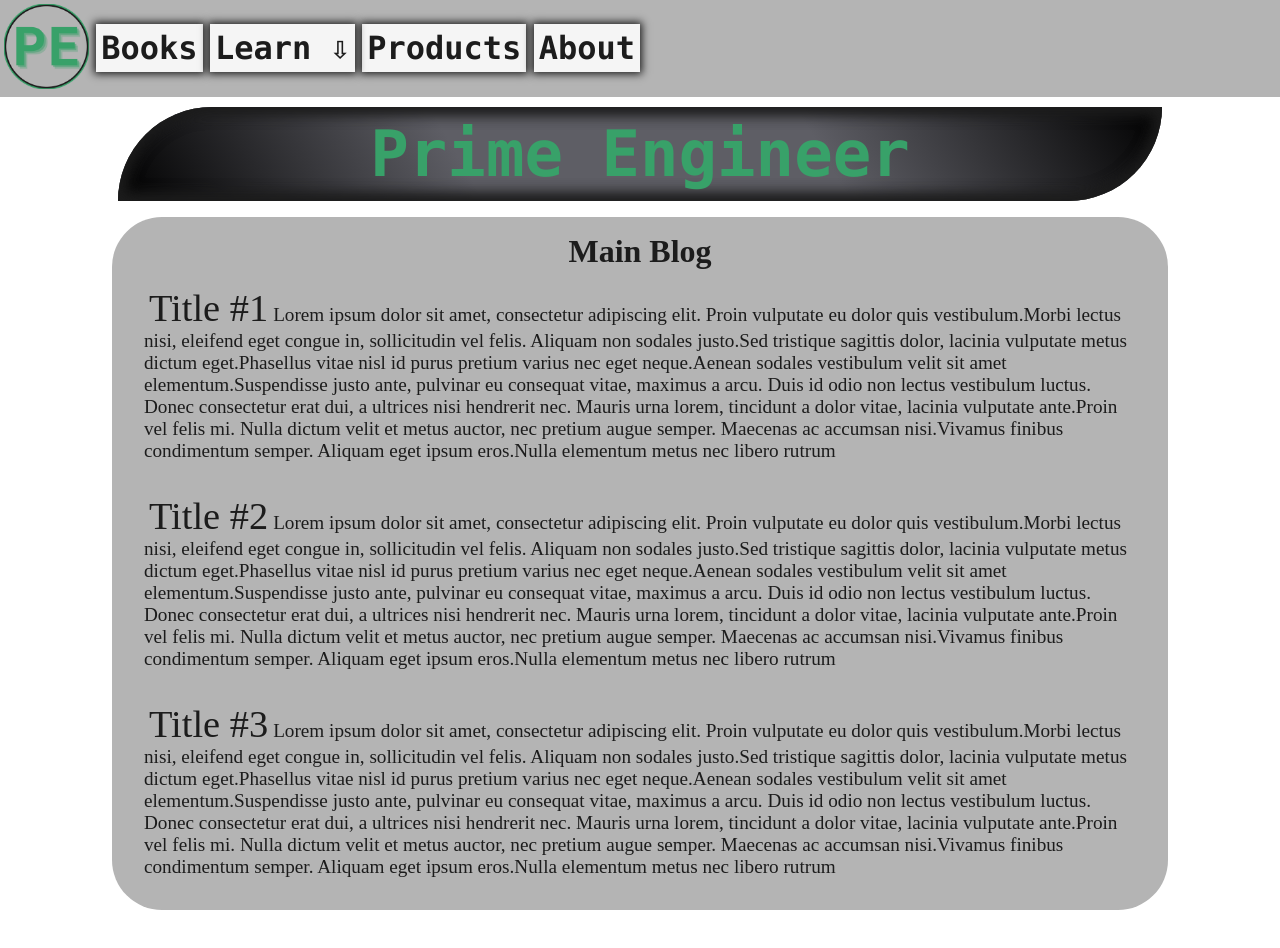
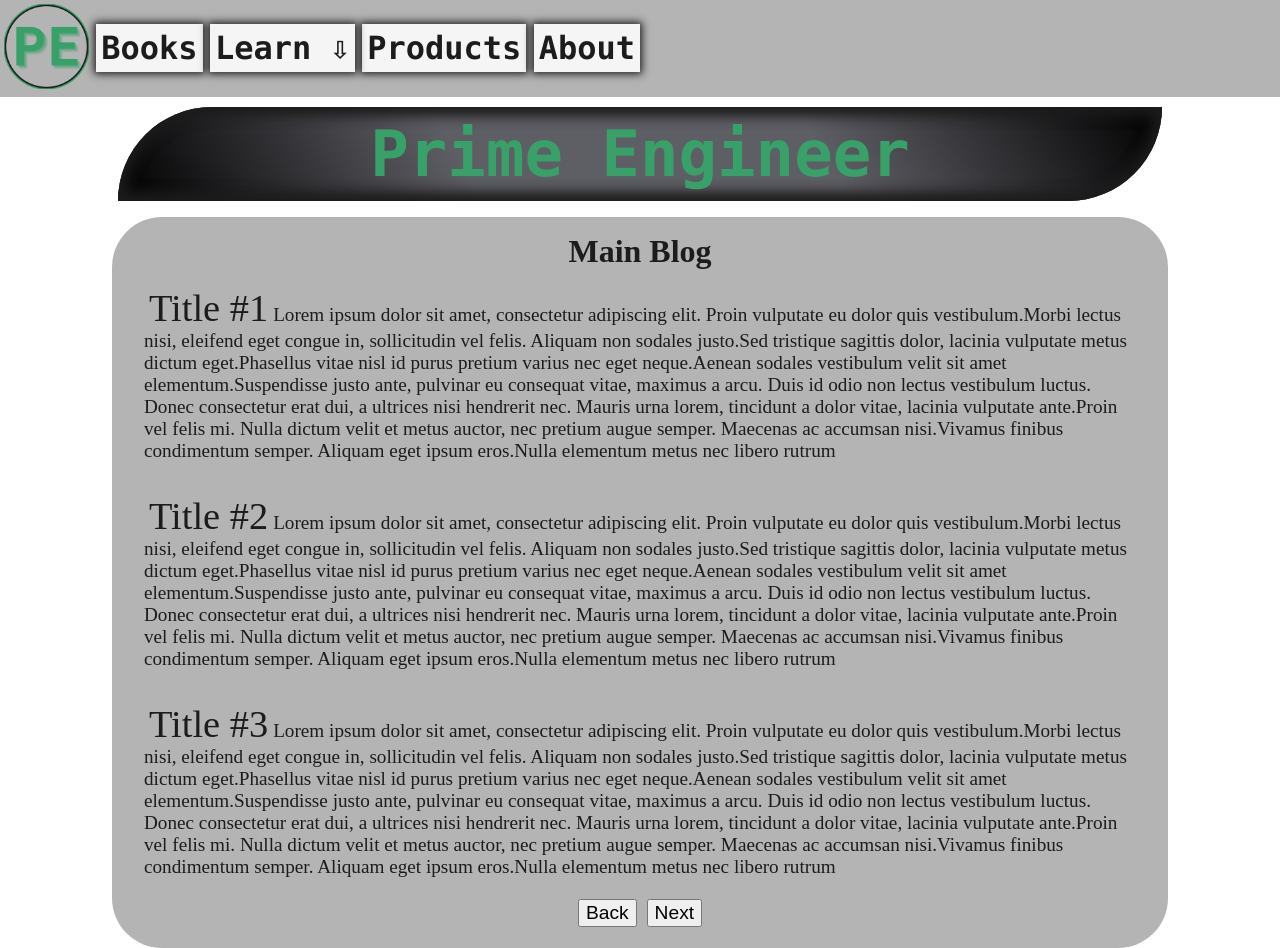
Before and after one commit to BaseBenjamin13/PrimeEngineer, a Next.js app: page / in a window 1280 px wide. Before the commit the page ends 910 px from the top, so only its background shows below. Built offline with nearby package versions, Linux system fonts and the light colour scheme.

Commit message:
adding back & next buttons to BlogSlider without functionality

```diff
--- a/src/components/BlogSlider.js
+++ b/src/components/BlogSlider.js
@@ -17,6 +17,11 @@ function BlogSlider({ blogContent }) {
                 )
             })}
 
+            <div className={styles.blogNavContainer}>
+                <button className={styles.blogBackBtn}>Back</button>
+                <button className={styles.blogNextBtn}>Next</button>
+            </div>
+
         </div>
 
     )
--- a/src/styles/Home.module.css
+++ b/src/styles/Home.module.css
@@ -35,3 +35,8 @@
     font-size: 120%;
     margin: 1rem;
 }
+
+.blogBackBtn, .blogNextBtn {
+    margin: 5px;
+    font-size: 120%;
+}
```
